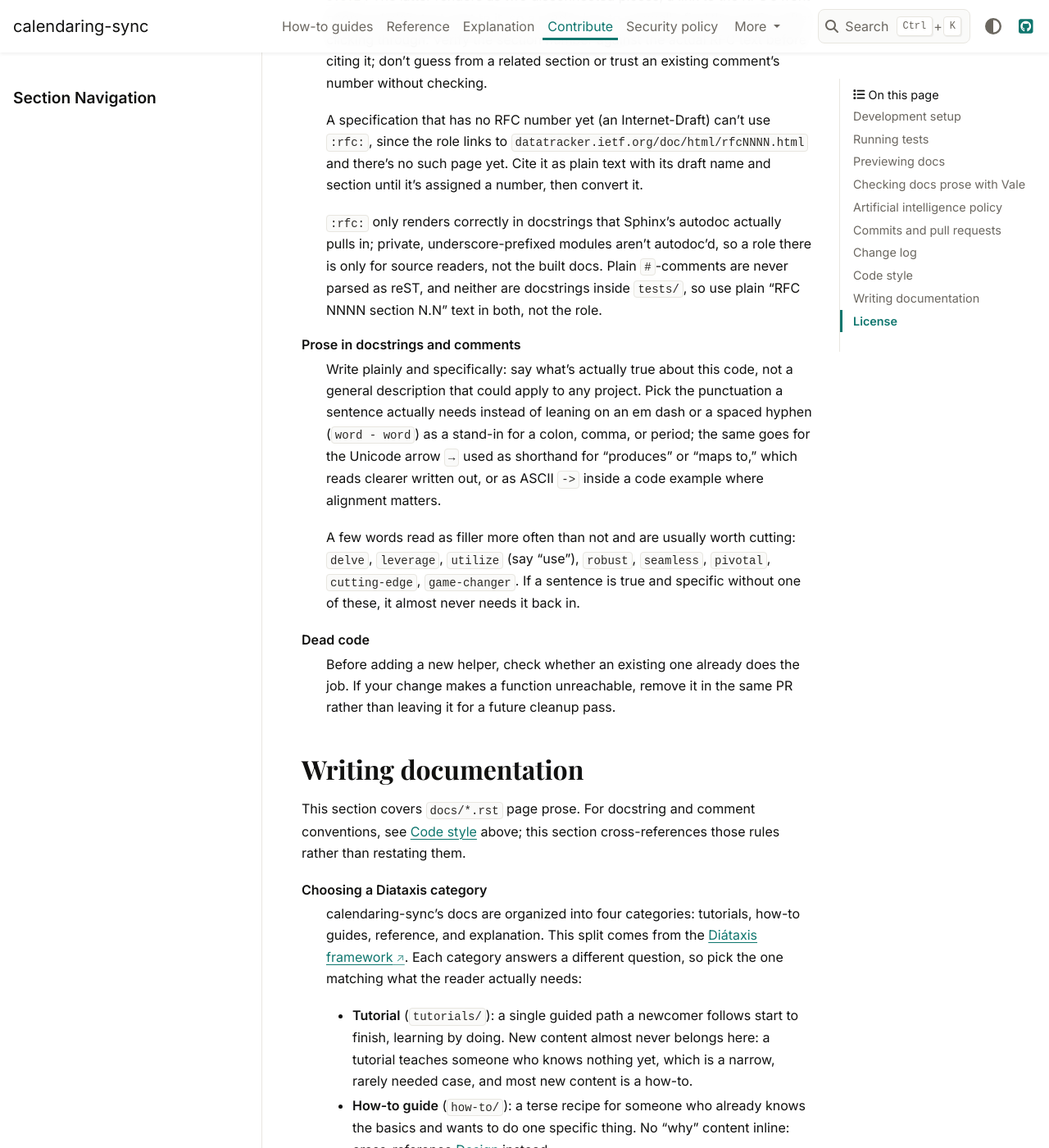
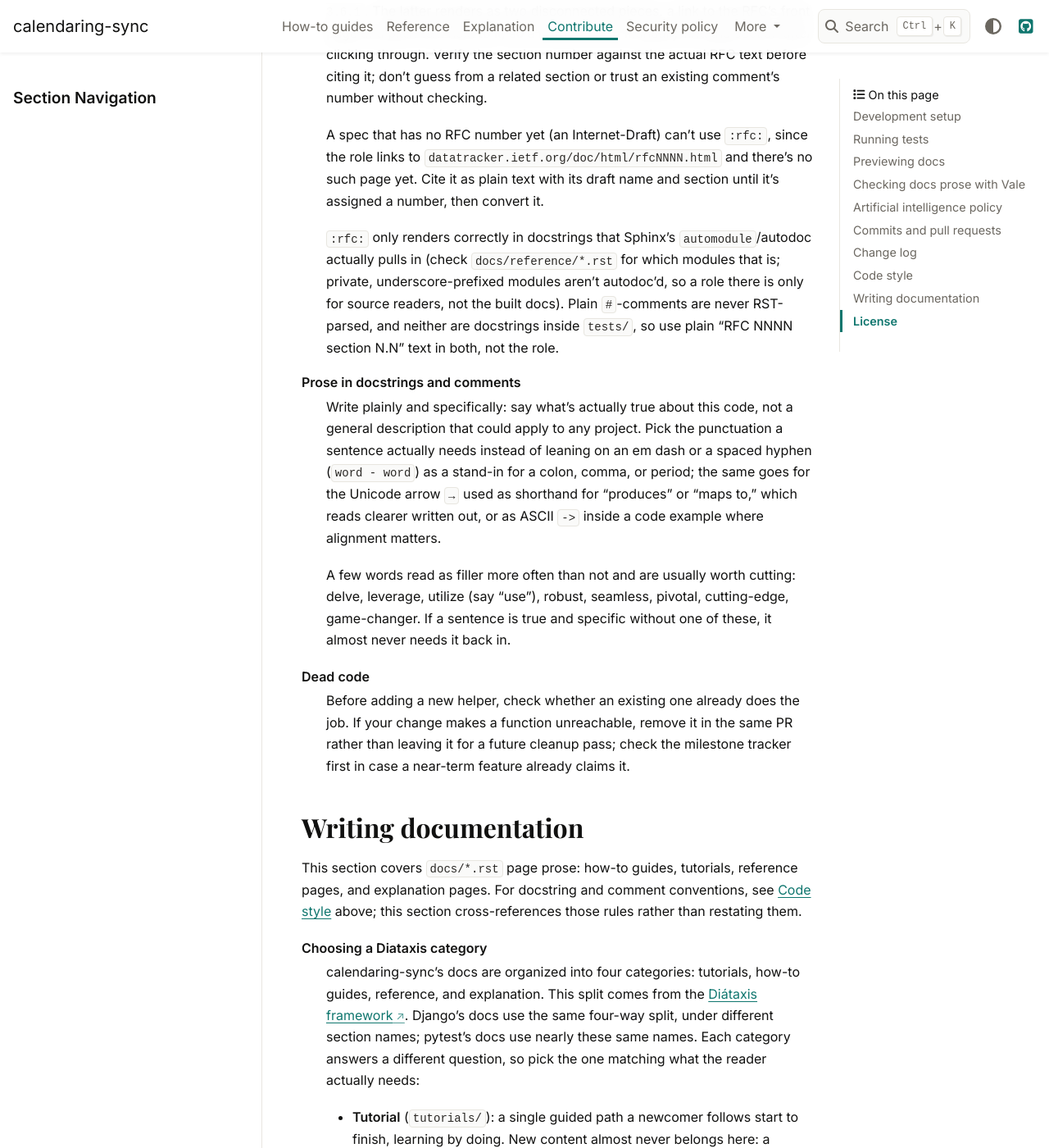
Before and after one commit to pycalendar/calendaring-sync, a Sphinx documentation site: the page built from docs/contribute.rst, in a window 1280 px wide and 1400 px high, scrolled down 3852 px. Shown: the whole window at 82% size. Built offline with Sphinx 7.4.7 and the PyData theme 0.15.4, drawn with Linux system fonts in a browser that asks for light colours; some web fonts are replaced; some of the changed text lies outside the part shown.

Commit message:
docs: restore contributor guide wording

````diff
--- a/docs/contribute.rst
+++ b/docs/contribute.rst
@@ -115,31 +117,31 @@
 RFC citations
     The core doesn't cite RFCs; see :ref:`write-about-sync`. In adapter docstrings (not comments, not test files, see below), cite a real, finalized RFC with Sphinx's ``:rfc:`` role, and always merge the section number into the role itself: ``:rfc:`5545#section-3.6.1```, not ``:rfc:`5545` section 3.6.1``. The latter renders as two disconnected pieces, a link to the RFC's front page and plain text next to it, so a reader has to manually find the section after clicking through. Verify the section number against the actual RFC text before citing it; don't guess from a related section or trust an existing comment's number without checking.
 
-    A specification that has no RFC number yet (an Internet-Draft) can't use ``:rfc:``, since the role links to ``datatracker.ietf.org/doc/html/rfcNNNN.html`` and there's no such page yet. Cite it as plain text with its draft name and section until it's assigned a number, then convert it.
+    A spec that has no RFC number yet (an Internet-Draft) can't use ``:rfc:``, since the role links to ``datatracker.ietf.org/doc/html/rfcNNNN.html`` and there's no such page yet. Cite it as plain text with its draft name and section until it's assigned a number, then convert it.
 
-    ``:rfc:`` only renders correctly in docstrings that Sphinx's autodoc actually pulls in; private, underscore-prefixed modules aren't autodoc'd, so a role there is only for source readers, not the built docs. Plain ``#``-comments are never parsed as reST, and neither are docstrings inside ``tests/``, so use plain "RFC NNNN section N.N" text in both, not the role.
+    ``:rfc:`` only renders correctly in docstrings that Sphinx's ``automodule``/autodoc actually pulls in (check ``docs/reference/*.rst`` for which modules that is; private, underscore-prefixed modules aren't autodoc'd, so a role there is only for source readers, not the built docs). Plain ``#``-comments are never RST-parsed, and neither are docstrings inside ``tests/``, so use plain "RFC NNNN section N.N" text in both, not the role.
 
 .. _prose-docstrings-comments:
 
 Prose in docstrings and comments
     Write plainly and specifically: say what's actually true about this code, not a general description that could apply to any project. Pick the punctuation a sentence actually needs instead of leaning on an em dash or a spaced hyphen (``word - word``) as a stand-in for a colon, comma, or period; the same goes for the Unicode arrow ``→`` used as shorthand for "produces" or "maps to," which reads clearer written out, or as ASCII ``->`` inside a code example where alignment matters.
 
-    A few words read as filler more often than not and are usually worth cutting: ``delve``, ``leverage``, ``utilize`` (say "use"), ``robust``, ``seamless``, ``pivotal``, ``cutting-edge``, ``game-changer``. If a sentence is true and specific without one of these, it almost never needs it back in.
+    A few words read as filler more often than not and are usually worth cutting: delve, leverage, utilize (say "use"), robust, seamless, pivotal, cutting-edge, game-changer. If a sentence is true and specific without one of these, it almost never needs it back in.
 
 Dead code
-    Before adding a new helper, check whether an existing one already does the job. If your change makes a function unreachable, remove it in the same PR rather than leaving it for a future cleanup pass.
+    Before adding a new helper, check whether an existing one already does the job. If your change makes a function unreachable, remove it in the same PR rather than leaving it for a future cleanup pass; check the milestone tracker first in case a near-term feature already claims it.
 
 .. _writing-documentation:
 
 Writing documentation
 =====================
 
-This section covers ``docs/*.rst`` page prose. For docstring and comment conventions, see :ref:`code-style` above; this section cross-references those rules rather than restating them.
+This section covers ``docs/*.rst`` page prose: how-to guides, tutorials, reference pages, and explanation pages. For docstring and comment conventions, see :ref:`code-style` above; this section cross-references those rules rather than restating them.
 
 Choosing a Diataxis category
-    calendaring-sync's docs are organized into four categories: tutorials, how-to guides, reference, and explanation. This split comes from the `Diátaxis framework <https://diataxis.fr/>`_. Each category answers a different question, so pick the one matching what the reader actually needs:
+    calendaring-sync's docs are organized into four categories: tutorials, how-to guides, reference, and explanation. This split comes from the `Diátaxis framework <https://diataxis.fr/>`_. Django's docs use the same four-way split, under different section names; pytest's docs use nearly these same names. Each category answers a different question, so pick the one matching what the reader actually needs:
 
-    - **Tutorial** (``tutorials/``): a single guided path a newcomer follows start to finish, learning by doing. New content almost never belongs here: a tutorial teaches someone who knows nothing yet, which is a narrow, rarely needed case, and most new content is a how-to.
+    - **Tutorial** (``tutorials/``): a single guided path a newcomer follows start to finish, learning by doing. New content almost never belongs here: a tutorial teaches someone who knows nothing yet, which is a narrow, rarely-needed case, and most new content is really a how-to.
     - **How-to guide** (``how-to/``): a terse recipe for someone who already knows the basics and wants to do one specific thing. No "why" content inline: cross-reference :doc:`explanation/design` instead.
     - **Reference** (``reference/``): generated, factual lookup material. This is almost entirely autodoc output; hand-written prose here should be limited to a short page intro, not an explanation of design choices.
     - **Explanation** (``explanation/``): the why, background, and design rationale, kept separate so how-to pages stay scannable. ``explanation/design.rst``'s existing "Why X" section headings are the pattern to match.
@@ -150,23 +152,23 @@
     calendaring-sync's core is protocol-agnostic, and its docs are too. Core pages and core docstrings describe sync on its own terms: sync tokens, object versions, changes, and conflicts. Don't explain a core behavior by contrasting it against a specific protocol or library, even as a single clarifying aside. Protocol names, RFC numbers, and protocol-specific fields belong only in an adapter's own pages and docstrings.
 
 Prose style for pages
-    Page prose follows the `Microsoft Writing Style Guide <https://learn.microsoft.com/style-guide/welcome/>`_: plain language, active voice, second person ("you," not "the user"), sentence-case headings, no exclamation points. Contractions are fine. Avoid Latin abbreviations in prose ("for example," not "e.g."; "that is," not "i.e."). This is a different, more conversational register than :ref:`prose-docstrings-comments`'s rule, which governs terse, factual docstring and comment text; that rule's bans apply here too, unchanged.
+    Page prose follows the `Microsoft Writing Style Guide <https://learn.microsoft.com/style-guide/welcome/>`_: plain language, active voice, second person ("you," not "the user"), sentence-case headings, no exclamation points. Contractions are fine. Avoid Latin abbreviations in prose ("for example," not "e.g."; "that is," not "i.e."). This is a different, more conversational register than :ref:`prose-docstrings-comments`'s rule, which governs terse, factual docstring/comment text; that rule's bans apply here too, unchanged.
 
-    Write each paragraph as one line, not hard-wrapped at a fixed column width. reStructuredText collapses whitespace, so wrapping serves no rendering purpose.
+    Write each paragraph as one line, not hard-wrapped at a fixed column width. RST collapses whitespace, so wrapping serves no rendering purpose; every existing page in this repo is written this way.
 
-    Avoid ``simple``, ``just``, ``very``, and ``easy``: a reader who can't complete the task as described finds these words condescending rather than reassuring. Prefer "such as" over "like" when introducing an example, "select" over "check" or "tick" for a UI action, and "verify" over "be sure" when asking the reader to confirm something.
+    Avoid "simple," "just," "very," and "easy": a reader who can't complete the task as described finds these words condescending rather than reassuring. Prefer "such as" over "like" when introducing an example, "select" over "check"/"tick" for a UI action, and "verify" over "be sure" when asking the reader to confirm something.
 
-    Spell these terms consistently: GitHub, add-on (not ``addon``), plug-in (not ``plugin``), reST or reStructuredText (not RST, except as the file extension or in a code span like ``.rst``).
+    Spell these terms consistently: GitHub, add-on (not addon), plug-in (not plugin), reST or reStructuredText (not RST, except as the file extension or in a code span like ``.rst``).
 
     :ref:`vale-check` runs the Microsoft Vale style package plus `signs-of-ai-writing <https://github.com/ammil-industries/vale-signs-of-ai-writing>`_ (patterns from Wikipedia's `Signs of AI writing <https://en.wikipedia.org/wiki/Wikipedia:Signs_of_AI_writing>`_ essay) in CI, catching a real subset of these rules mechanically: contractions, passive voice, dash spacing, sentence-case headings, hedging clusters, chatbot phrases, and the AI-typical vocabulary and symbolic-language patterns the essay documents. It doesn't catch everything: the Diataxis category choice and whether a how-to page pushed "why" content where it belongs still need a reviewer's judgment.
 
 Cross-referencing and code examples
-    Link between pages with ``:doc:`` and an explicit relative path (``:doc:`../explanation/design```). Reference a class or method with ``:class:`` or ``:meth:`` and a leading ``~`` for a short display name. Cite an RFC the same way :ref:`code-style`'s "RFC citations" rule describes for docstrings, merging the section into the role.
+    Link between pages with ``:doc:`` and an explicit relative path (``:doc:`../explanation/design```). Reference a class or method with ``:class:``/``:meth:`` and a leading ``~`` for a short display name. Cite an RFC the same way :ref:`code-style`'s "RFC citations" rule describes for docstrings, merging the section into the role.
 
     Use ``.. code-block:: python`` or ``.. code-block:: bash``, with a blank line before and after the directive and the indented block. A tutorial ends with an explicit "Next steps" section linking forward to relevant how-to and explanation pages.
 
 Title underlines
-    reST title underlines must match the title's exact character width. Sphinx only warns about this for a page title's overline and underline pair, not for an ordinary section heading's underline alone, so a mismatched section underline builds silently; count it yourself rather than assume a clean build means it's correct.
+    RST title underlines must match the title's exact character width. Sphinx only warns about this for a page title's overline/underline pair, not for an ordinary section heading's underline alone, so a mismatched section underline builds silently; count it yourself rather than assume a clean build means it's correct.
 
 License
 =======
--- a/docs/explanation/index.rst
+++ b/docs/explanation/index.rst
@@ -6,9 +6,9 @@
 ===========
 
 .. meta::
-   :description: Background and design rationale for why calendaring-sync works the way it does.
+   :description: Background and design rationale for why calendaring-sync is built the way it is.
 
-Background and design rationale: why calendaring-sync works the way it does, not how to use it. See the how-to guides for task-focused instructions instead.
+Background and design rationale: why calendaring-sync is built the way it is, not how to use it. See the how-to guides for task-focused instructions instead.
 
 .. toctree::
    :maxdepth: 1
--- a/docs/index.rst
+++ b/docs/index.rst
@@ -29,7 +29,7 @@
         :link: explanation/design
         :link-type: doc
 
-        Why calendaring-sync works the way it does.
+        Why calendaring-sync is built the way it is.
 
     .. grid-item-card:: 🤝 Contribute
         :link: contribute
````
Also changed, not shown: other parts of docs/contribute.rst (+3 -1 lines).
